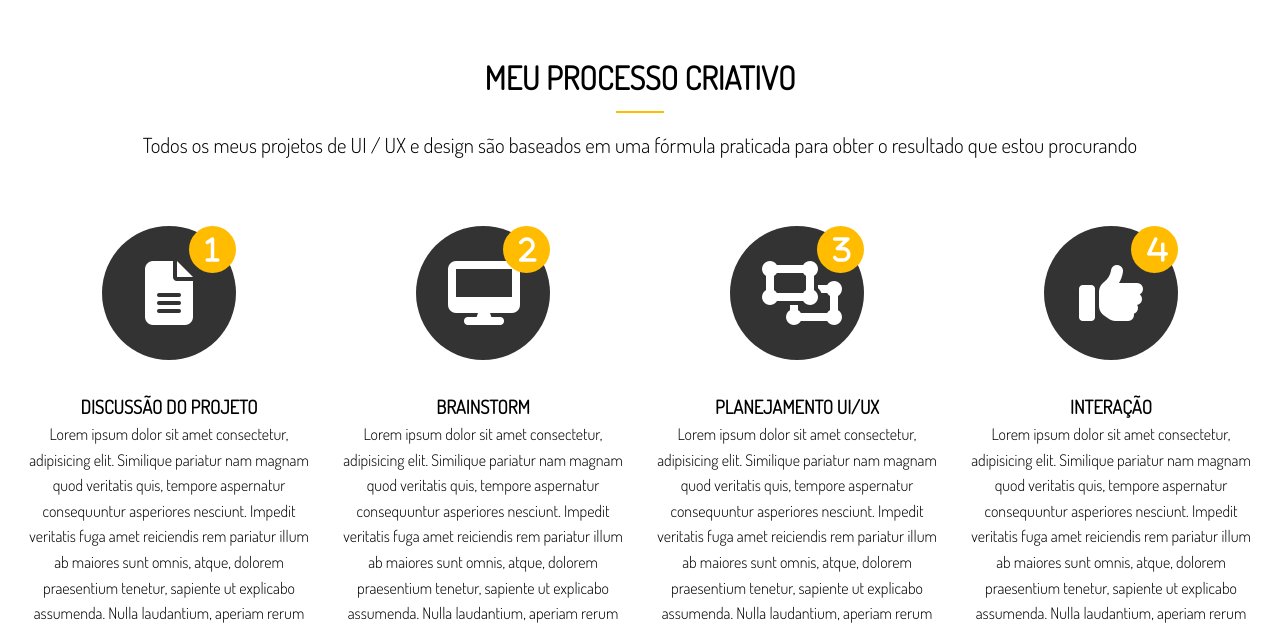
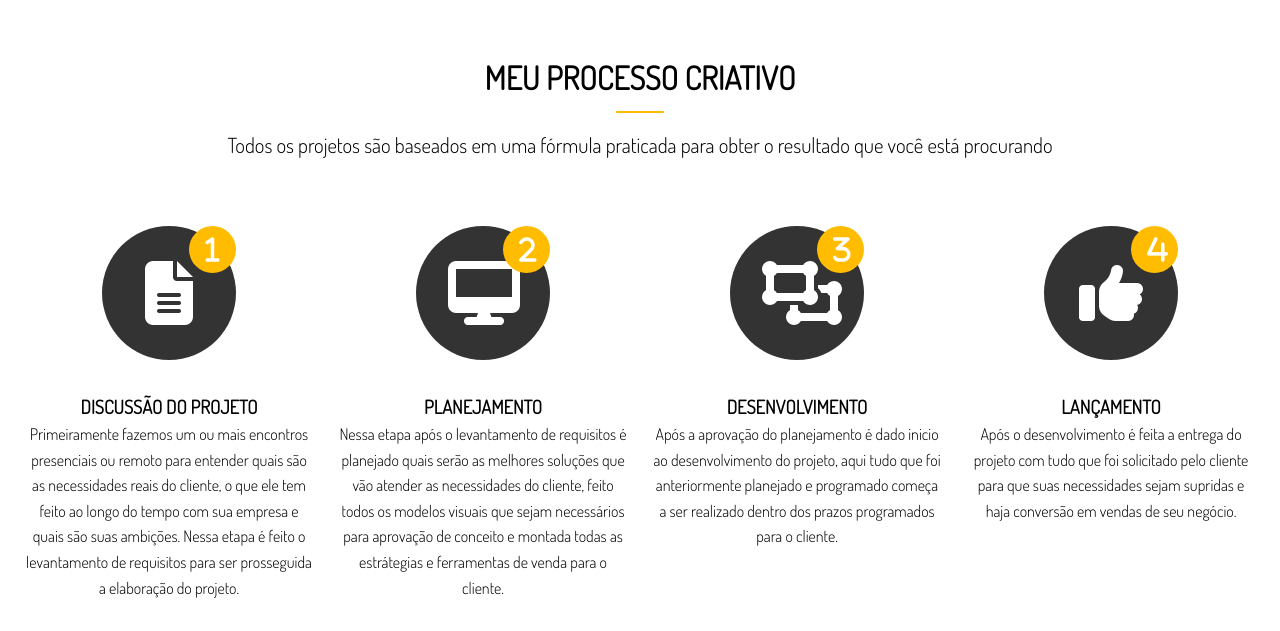
Before and after one commit to femoraes-me/portfolio-website-with-sass, a website: page dist/index.html in a window 1280 px wide. Shown: the part 1472-2103 px from the top of the page. Drawn offline with Linux system fonts and the light colour scheme.

Commit message:
alterado processo criativo

```diff
--- a/dist/index.html
+++ b/dist/index.html
@@ -126,8 +126,8 @@
         <h2 class="section-title">Meu Processo Criativo</h2>
         <div class="bottom-line"></div>
         <p class="lead">
-          Todos os meus projetos de UI / UX e design são baseados em uma fórmula
-          praticada para obter o resultado que estou procurando
+          Todos os projetos são baseados em uma fórmula
+          praticada para obter o resultado que você está procurando
         </p>
         <div class="process">
           <div>
@@ -136,58 +136,34 @@
             </i>
             <h3>Discussão do Projeto</h3>
             <p>
-              Lorem ipsum dolor sit amet consectetur, adipisicing elit.
-              Similique pariatur nam magnam quod veritatis quis, tempore
-              aspernatur consequuntur asperiores nesciunt. Impedit veritatis
-              fuga amet reiciendis rem pariatur illum ab maiores sunt omnis,
-              atque, dolorem praesentium tenetur, sapiente ut explicabo
-              assumenda. Nulla laudantium, aperiam rerum animi aspernatur
-              consectetur possimus illum doloremque.
+              Primeiramente fazemos um ou mais encontros presenciais ou remoto para entender quais são as necessidades reais do cliente, o que ele tem feito ao longo do tempo com sua empresa e quais são suas ambições. Nessa etapa é feito o levantamento de requisitos para ser prosseguida a elaboração do projeto.
             </p>
           </div>
           <div>
             <i class="fas fa-desktop fa-4x process-icon my-2">
               <div class="process-step">2</div>
             </i>
-            <h3>Brainstorm</h3>
+            <h3>Planejamento</h3>
             <p>
-              Lorem ipsum dolor sit amet consectetur, adipisicing elit.
-              Similique pariatur nam magnam quod veritatis quis, tempore
-              aspernatur consequuntur asperiores nesciunt. Impedit veritatis
-              fuga amet reiciendis rem pariatur illum ab maiores sunt omnis,
-              atque, dolorem praesentium tenetur, sapiente ut explicabo
-              assumenda. Nulla laudantium, aperiam rerum animi aspernatur
-              consectetur possimus illum doloremque.
+              Nessa etapa após o levantamento de requisitos é planejado quais serão as melhores soluções que vão atender as necessidades do cliente, feito todos os modelos visuais que sejam necessários para aprovação de conceito e montada todas as estrátegias e ferramentas de venda para o cliente.
             </p>
           </div>
           <div>
             <i class="fas fa-object-ungroup fa-4x process-icon my-2">
               <div class="process-step">3</div>
             </i>
-            <h3>Planejamento UI/UX</h3>
+            <h3>Desenvolvimento</h3>
             <p>
-              Lorem ipsum dolor sit amet consectetur, adipisicing elit.
-              Similique pariatur nam magnam quod veritatis quis, tempore
-              aspernatur consequuntur asperiores nesciunt. Impedit veritatis
-              fuga amet reiciendis rem pariatur illum ab maiores sunt omnis,
-              atque, dolorem praesentium tenetur, sapiente ut explicabo
-              assumenda. Nulla laudantium, aperiam rerum animi aspernatur
-              consectetur possimus illum doloremque.
+              Após a aprovação do planejamento é dado inicio ao desenvolvimento do projeto, aqui tudo que foi anteriormente planejado e programado começa a ser realizado dentro dos prazos programados para o cliente.
             </p>
           </div>
           <div>
             <i class="fas fa-thumbs-up fa-4x process-icon my-2">
               <div class="process-step">4</div>
             </i>
-            <h3>Interação</h3>
+            <h3>Lançamento</h3>
             <p>
-              Lorem ipsum dolor sit amet consectetur, adipisicing elit.
-              Similique pariatur nam magnam quod veritatis quis, tempore
-              aspernatur consequuntur asperiores nesciunt. Impedit veritatis
-              fuga amet reiciendis rem pariatur illum ab maiores sunt omnis,
-              atque, dolorem praesentium tenetur, sapiente ut explicabo
-              assumenda. Nulla laudantium, aperiam rerum animi aspernatur
-              consectetur possimus illum doloremque.
+              Após o desenvolvimento é feita a entrega do projeto com tudo que foi solicitado pelo cliente para que suas necessidades sejam supridas e haja conversão em vendas de seu negócio.
             </p>
           </div>
         </div>
```
